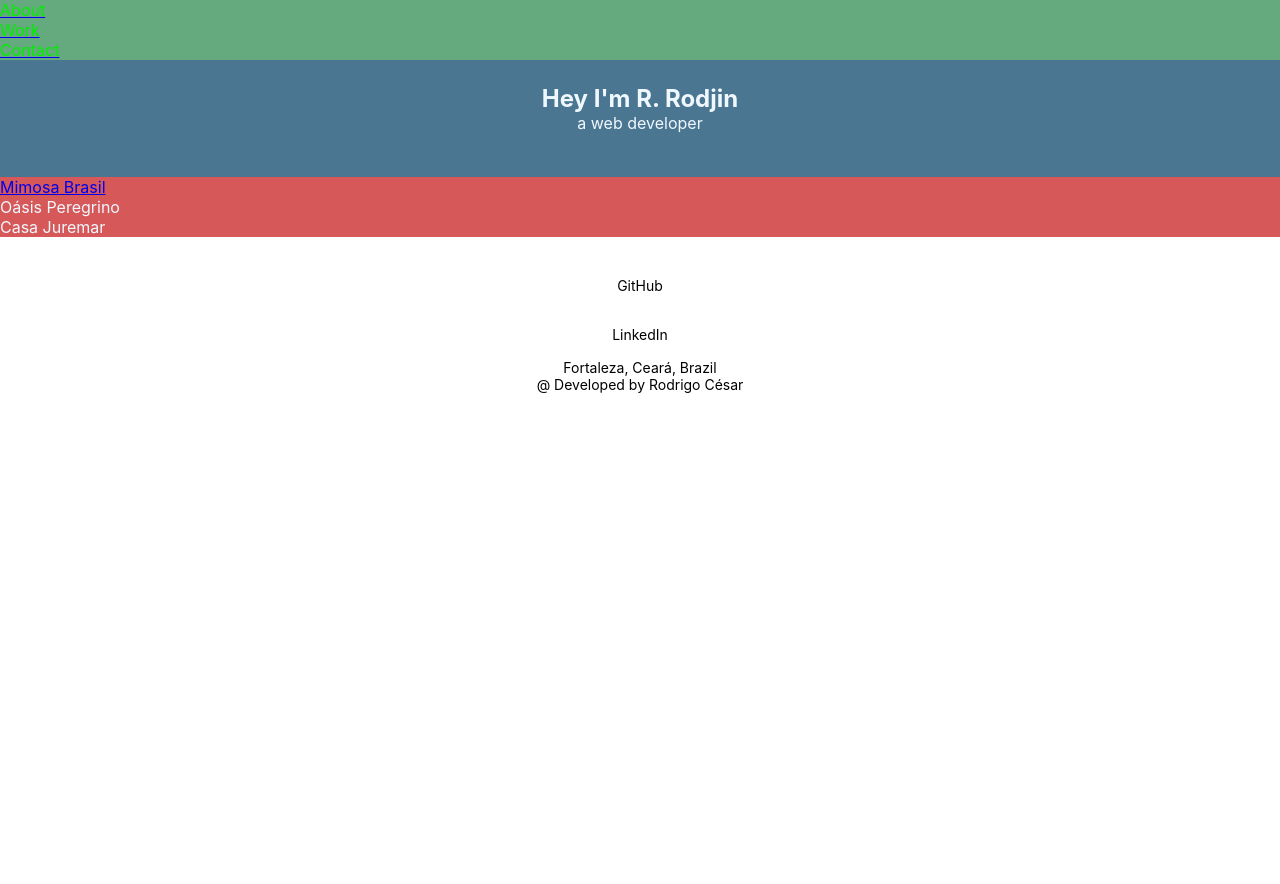
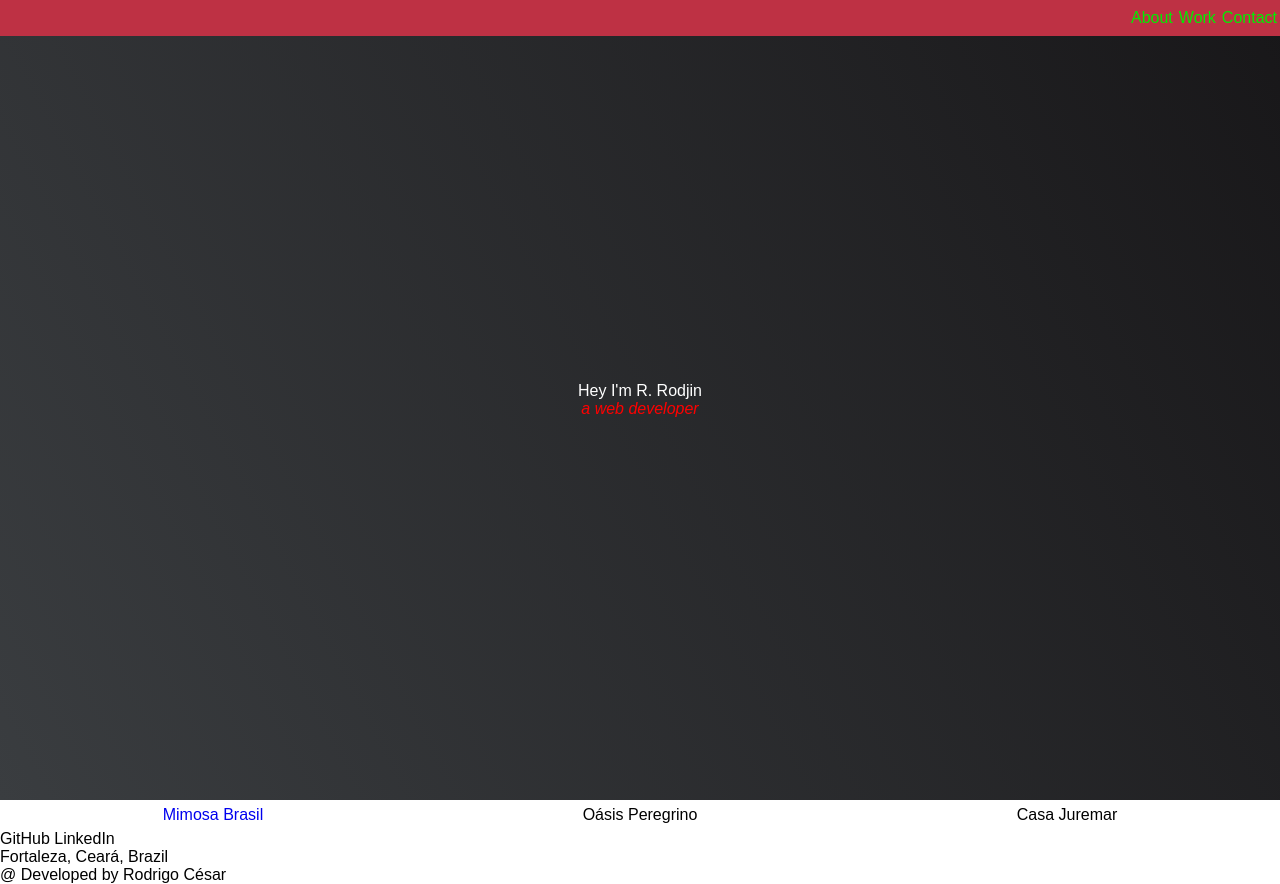
Before and after one commit to rodcerqcsar/personal_portfolio, a plain HTML site: page index.html in a window 1280 px wide. Before the commit the page ends 800 px from the top, so only its background shows below. Drawn offline with Linux system fonts and the light colour scheme.

Commit message:
Update styles.css

```diff
--- a/styles.css
+++ b/styles.css
@@ -1,54 +1,79 @@
+:root {
+    --main-white: #f0f0f0;
+    --main-red: #be3144;
+    --main-blue: #45567d;
+    --main-gray: #303841;
+}
+
+nav#navbar.nav {
+  display: flex;
+  justify-content: flex-end;
+  background-color: var(--main-red);
+  position: fixed;
+  top: 0;
+  left: 0;
+  width: 100%;
+}
+
+#navbar, ul {
+
+  padding: 3px;
+  align-items: center;
+}
+
+ul {
+  display: flex;
+  justify-content: space-around;
+  padding: 3px;
+  align-items: center;
+}
+
+li {
+  display: flex;
+  margin: 3px;
+}
+
+a {
+  font-color: green;
+}
+
+a:link {
+  text-decoration: none;
+}
+
+#welcome-section {
+  color: white;
+  height: 100%;
+  display: flex;
+  flex-direction: column;
+  justify-content: center;
+  align-items: center;
+  width: 100%;
+  height: 100vh;
+  background-color: #000;
+  background-image: linear-gradient(62deg, #3a3d40 0%, #181719 100%);
+}
+
+#welcome-section p {
+  color: red;
+  font-style: oblique 23deg;
+}
+
+#projects {
+  height: 50%;
+}
+
+#social-links {
+  height: 10%;
+}
+
+@media screen and (max-width: 768px){
+	/* Estilizações CSS */
+}
+
 * {
-    margin: 0;
-    padding: 0;
-    box-sizing: border-box;
-  }
+  margin: 0;
+  padding: 0;
+  font: 1rem 'AmstelvarAlpha', sans-serif;
 
-  body * {
-    font-family: "Inter", sans-serif;
-  }
-
-  section {
-    color: aliceblue;
-  }
-
-  .nav-list {
-    display: flex;
-    flex-direction: right;
-    justify-content: space-evenly;
-  }
-
-  #navbar {
-    background-color: rgb(101, 169, 127);
-    font-family: "Inter", sans-serif;
-  }
-
-  #welcome-section {
-    background-color: rgb(75, 118, 145);
-    text-align: center;
-    padding: 24px;
-  }
-
-  #projects {
-    background-color: rgb(214, 88, 88);
-  }
-
-  #contact-section-header {
-    display: flex;
-    align-items: center;
-  }
-
-  footer {
-    color: black;
-    padding: 24px 0;
-    text-align: center;
-    font-size: 14px;
-  }
-
-  #social-links a {
-    display: flex;
-    align-items: center;
-    justify-content: center;
-    padding: 16px;
-    border-radius: 50%;
-  }
+}
```
